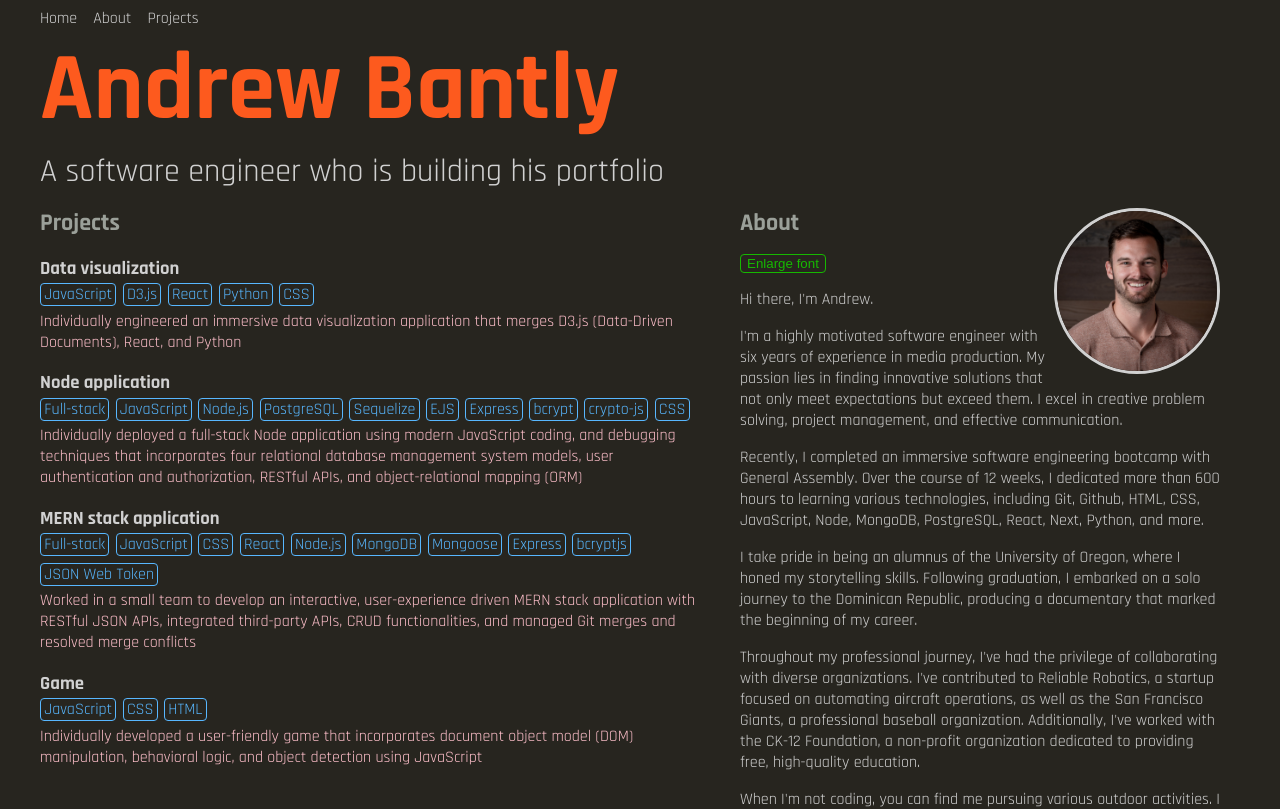
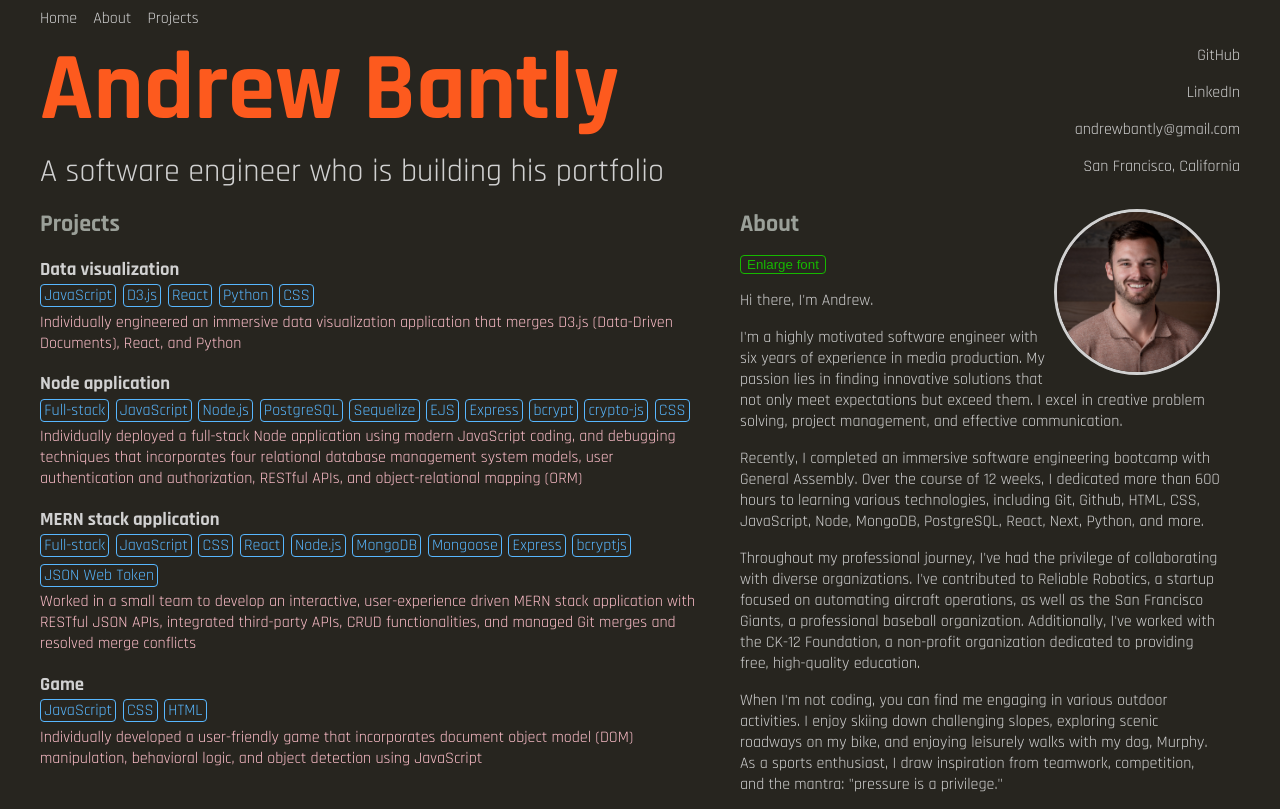
Before and after one commit to andrewbantly/portfolio, a Next.js app: page / in a window 1280 px wide. Shown: the top 809 px of the page. Built offline with nearby package versions, Linux system fonts and the light colour scheme.

Commit message:
added contact information

```diff
--- /dev/null
+++ b/components/Contact.js
@@ -0,0 +1,13 @@
+import styles from '@/styles/Contact.module.css'
+
+export default function Contact() {
+    return (
+        <div className={`${styles.contactInfoContainter}`}>
+            <a href='https://github.com/andrewbantly' target="_blank"><p>GitHub</p></a>
+            <a href='https://www.linkedin.com/in/andrewbantly/' target="_blank"><p>LinkedIn</p></a>
+            <p>andrewbantly@gmail.com</p>
+            {/* <p>(415) 596-1840</p> */}
+            <p>San Francisco, California</p>
+        </div>
+    )
+}
--- a/pages/about.js
+++ b/pages/about.js
@@ -37,9 +37,7 @@ export default function About() {
             <p className={`biggerText ${styles.biggerText}`}>Hi there, I'm Andrew.</p>
             <p className={`biggerText ${styles.biggerText}`}>I'm a highly motivated software engineer with six years of experience in media production. My passion lies in finding innovative solutions that not only meet expectations but exceed them. I excel in creative problem solving, project management, and effective communication.</p>
             <p className={`biggerText ${styles.biggerText}`}>Recently, I completed an immersive software engineering bootcamp with General Assembly. Over the course of 12 weeks, I dedicated more than 600 hours to learning various technologies, including Git, Github, HTML, CSS, JavaScript, Node, MongoDB, PostgreSQL, React, Next, Python, and more.</p>
-            <p className={`biggerText ${styles.biggerText}`}>I take pride in being an alumnus of the University of Oregon, where I honed my storytelling skills. Following graduation, I embarked on a solo journey to the Dominican Republic, producing a documentary that marked the beginning of my career.</p>
             <p className={`biggerText ${styles.biggerText}`}>Throughout my professional journey, I've had the privilege of collaborating with diverse organizations. I've contributed to Reliable Robotics, a startup focused on automating aircraft operations, as well as the San Francisco Giants, a professional baseball organization. Additionally, I've worked with the CK-12 Foundation, a non-profit organization dedicated to providing free, high-quality education.</p>
-            <p className={`biggerText ${styles.biggerText}`}>When I'm not coding, you can find me pursuing various outdoor activities. I enjoy skiing down challenging slopes, biking through scenic roadways, and taking leisurely walks with my dog Murphy. As a sports enthusiast, I find inspiration in teamwork, competition, and the expression: “pressure is a privilege.”</p>
             <p className={`biggerText ${styles.biggerText}`}>When I'm not coding, you can find me engaging in various outdoor activities. I enjoy skiing down challenging slopes, exploring scenic roadways on my bike, and enjoying leisurely walks with my dog, Murphy. As a sports enthusiast, I draw inspiration from teamwork, competition, and the mantra: "pressure is a privilege."</p>
             {/* local images are stored in public folder */}
             {/* regular <img/> tags work as well, if you cannot provide a width and height */}
--- a/pages/index.js
+++ b/pages/index.js
@@ -4,6 +4,7 @@ import { Inter } from 'next/font/google'
 import styles from '@/styles/Home.module.css'
 import Projects from './projects'
 import About from './about'
+import Contact from '@/components/Contact.js'
 
 const inter = Inter({ subsets: ['latin'] })
 
@@ -20,12 +21,15 @@ export default function Home() {
       </Head>
       <main className={`${styles.main}`}>
         <header>
-          <h1>{`Andrew Bantly`}</h1>
-          <p className={`${styles.headline}`}>A software engineer who is building his portfolio</p>
+          <div>
+            <h1>{`Andrew Bantly`}</h1>
+            <p className={`${styles.headline}`}>A software engineer who is building his portfolio</p>
+          </div>
+          <Contact />
         </header>
         <div className={`${styles.flex}`}>
-        <Projects></Projects>
-        <About></About>
+          <Projects></Projects>
+          <About></About>
         </div>
       </main>
     </>
--- /dev/null
+++ b/styles/Contact.module.css
@@ -0,0 +1,5 @@
+.contactInfoContainter {
+    align-items: baseline;
+    right: 2rem;
+    text-align: right;
+}
--- a/styles/globals.css
+++ b/styles/globals.css
@@ -1,6 +1,10 @@
 body {
   background-color: #27251F;
   color: #d1d1d1;
+}
+header {
+  display: flex;
+  justify-content: space-between;
 }
 h1 {
   color: #FD5A1E;
```
